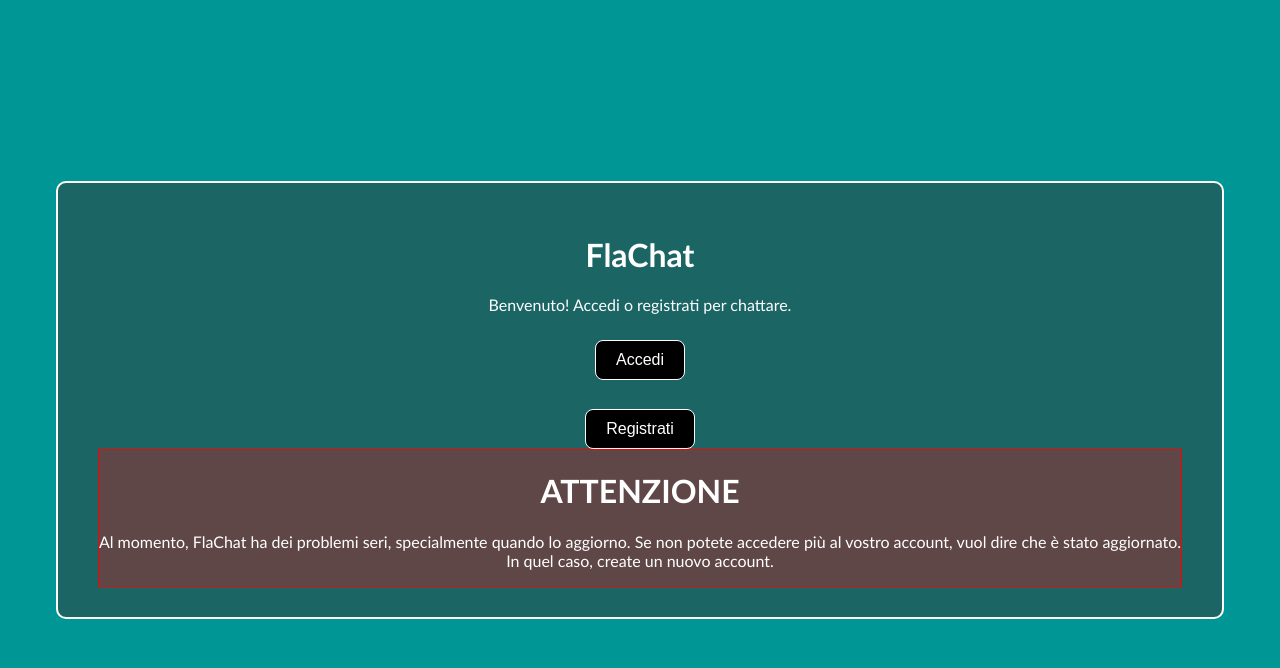
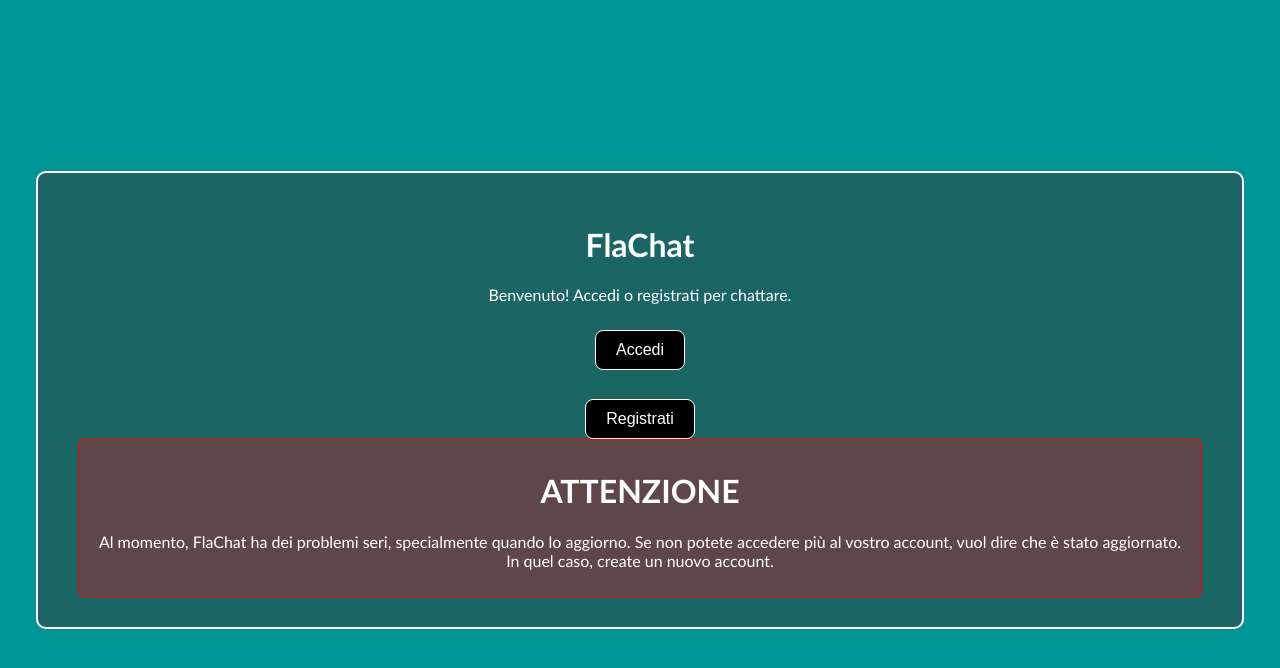
Before and after one commit to danyscor13-netizen/FlaChat, a Flask app: page / in a window 1280 px wide. Shown: the top 668 px of the page. Run offline with Flask 3, Linux system fonts and the light colour scheme.

Commit message:
Add padding and border-radius to .warn class

```diff
--- a/static/style.css
+++ b/static/style.css
@@ -62,4 +62,6 @@
 .warn {
     border: 1px solid red;
     background: rgba(255,0,0,0.3);
+    padding: 10px 20px;
+    border-radius: 6px;
 }
```
